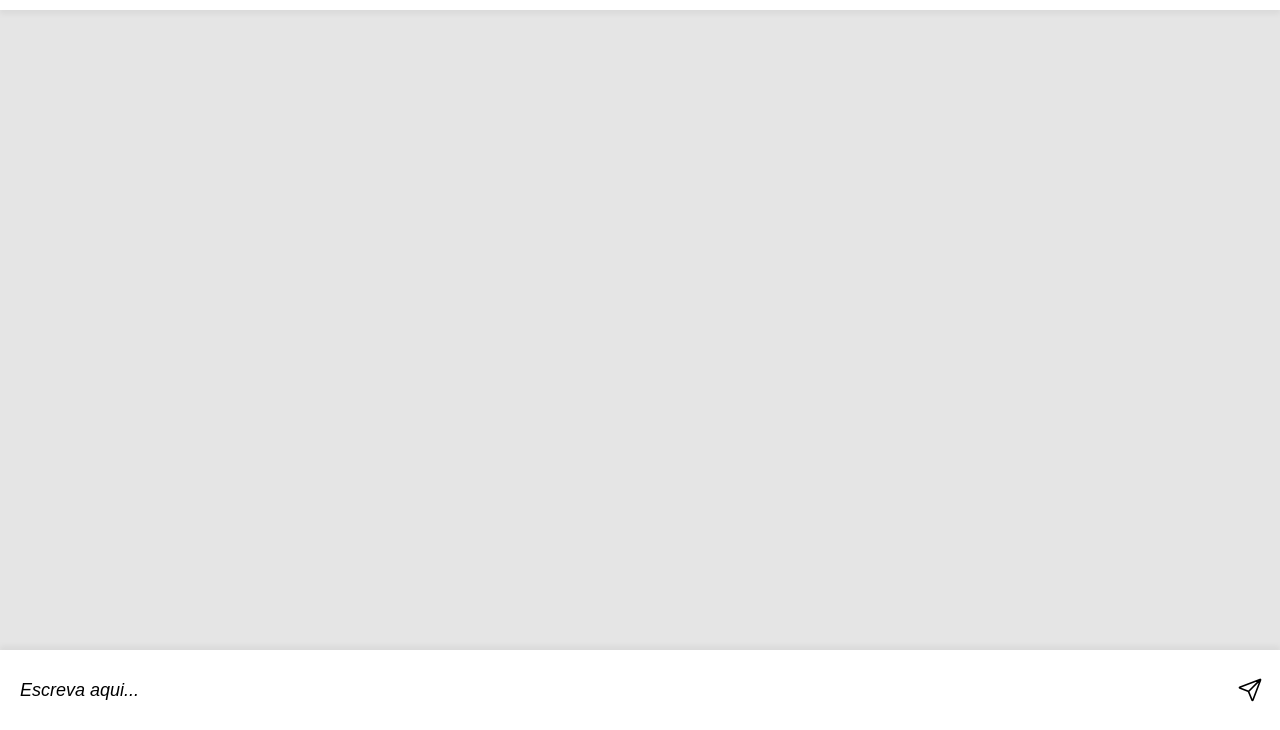
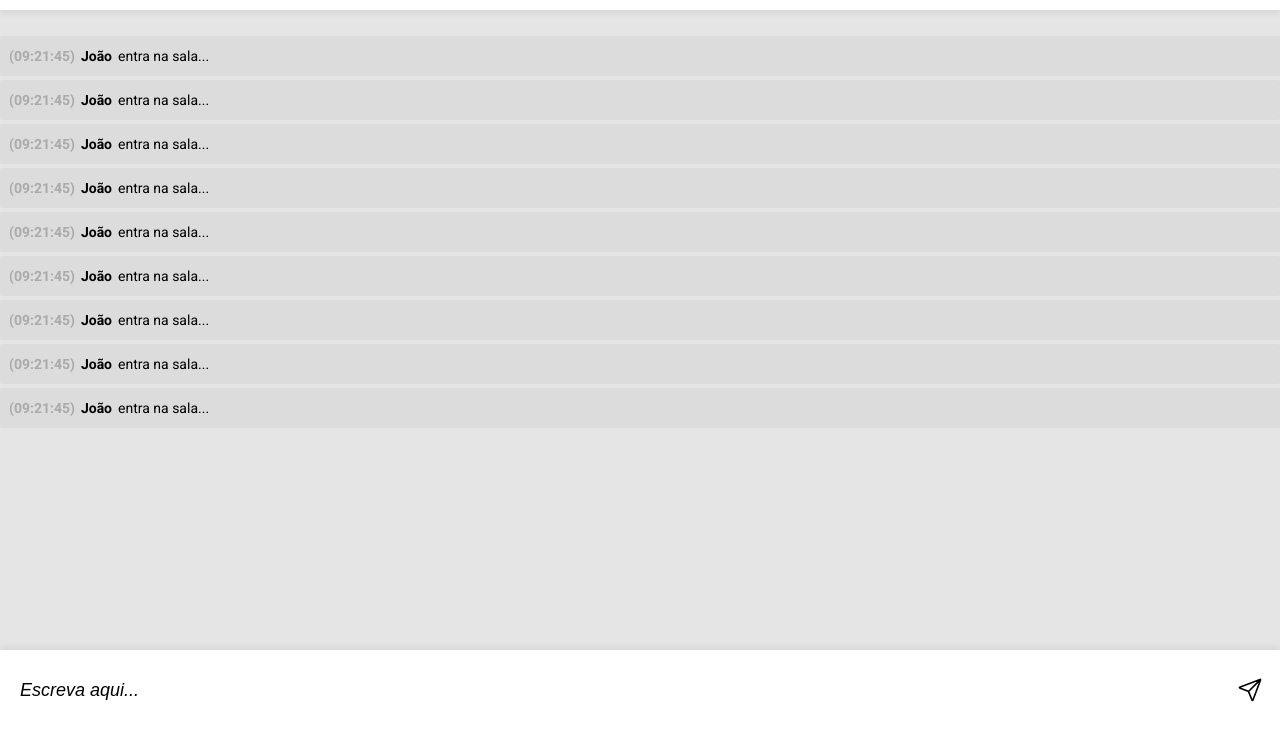
Before and after one commit to thiago-arend/ChatUOL, a plain HTML site: page index.html in a window 1280 px wide. Shown: the part 70-800 px from the top of the page. Drawn offline with nearby package versions, Linux system fonts and the light colour scheme.

Commit message:
Finalização do container onde são exibidas as mensagens. Lembrar de revisitar o código para deixar um espaço superior e inferior na div do chat

```diff
--- a/css/style.css
+++ b/css/style.css
@@ -1,3 +1,7 @@
+* {
+	box-sizing: border-box;
+}
+
 body {
     background-color: #E5E5E5;
     font-family: 'Roboto', sans-serif;
@@ -27,6 +31,45 @@ body {
     margin-right: 22px;
     width: 45px;
     height: 45px;
+}
+
+.chat {
+    margin-top: 106px;
+    margin-bottom: 106px;
+    width: 100%;
+}
+
+.mensagem {
+    border: 1px solid #DCDCDC;
+    border-radius: 2px;
+    background-color: #DCDCDC;
+    width: 100%;
+    height: 40px;
+    margin-bottom: 4px;
+    padding-top: 12px;
+    padding-left: 8px;
+
+    display: flex;
+}
+
+.mensagem p {
+    margin-right: 6px;
+    font-size: 14px;
+}
+
+.mensagem .mensagem-hora {
+    font-weight: 700;
+    color: #AAAAAA;
+}
+
+.mensagem .mensagem-user {
+    font-weight: bold;
+    color: #000000;
+}
+
+.mensagem .mensagem-conteudo {
+    font-weight: 400;
+    color: #000000;
 }
 
 .footer {
--- a/index.html
+++ b/index.html
@@ -15,7 +15,53 @@
         <img src="./images/logo 1.svg" alt="">
         <img src="./images/Vector.svg" alt="">
     </div>
-    <div class="chat"></div>
+    <div class="chat">
+        <div class="mensagem">
+            <p class="mensagem-hora">(09:21:45)</p>
+            <p class="mensagem-user">João</p>
+            <p class="mensagem-conteudo">entra na sala...</p>
+        </div>
+        <div class="mensagem">
+            <p class="mensagem-hora">(09:21:45)</p>
+            <p class="mensagem-user">João</p>
+            <p class="mensagem-conteudo">entra na sala...</p>
+        </div>
+        <div class="mensagem">
+            <p class="mensagem-hora">(09:21:45)</p>
+            <p class="mensagem-user">João</p>
+            <p class="mensagem-conteudo">entra na sala...</p>
+        </div>
+        <div class="mensagem">
+            <p class="mensagem-hora">(09:21:45)</p>
+            <p class="mensagem-user">João</p>
+            <p class="mensagem-conteudo">entra na sala...</p>
+        </div>
+        <div class="mensagem">
+            <p class="mensagem-hora">(09:21:45)</p>
+            <p class="mensagem-user">João</p>
+            <p class="mensagem-conteudo">entra na sala...</p>
+        </div>
+        <div class="mensagem">
+            <p class="mensagem-hora">(09:21:45)</p>
+            <p class="mensagem-user">João</p>
+            <p class="mensagem-conteudo">entra na sala...</p>
+        </div>
+        <div class="mensagem">
+            <p class="mensagem-hora">(09:21:45)</p>
+            <p class="mensagem-user">João</p>
+            <p class="mensagem-conteudo">entra na sala...</p>
+        </div>
+        <div class="mensagem">
+            <p class="mensagem-hora">(09:21:45)</p>
+            <p class="mensagem-user">João</p>
+            <p class="mensagem-conteudo">entra na sala...</p>
+        </div>
+        <div class="mensagem">
+            <p class="mensagem-hora">(09:21:45)</p>
+            <p class="mensagem-user">João</p>
+            <p class="mensagem-conteudo">entra na sala...</p>
+        </div>
+    </div>
     <div class="footer">
         <input type="text" placeholder="Escreva aqui...">
         <ion-icon name="paper-plane-outline"></ion-icon>
```
